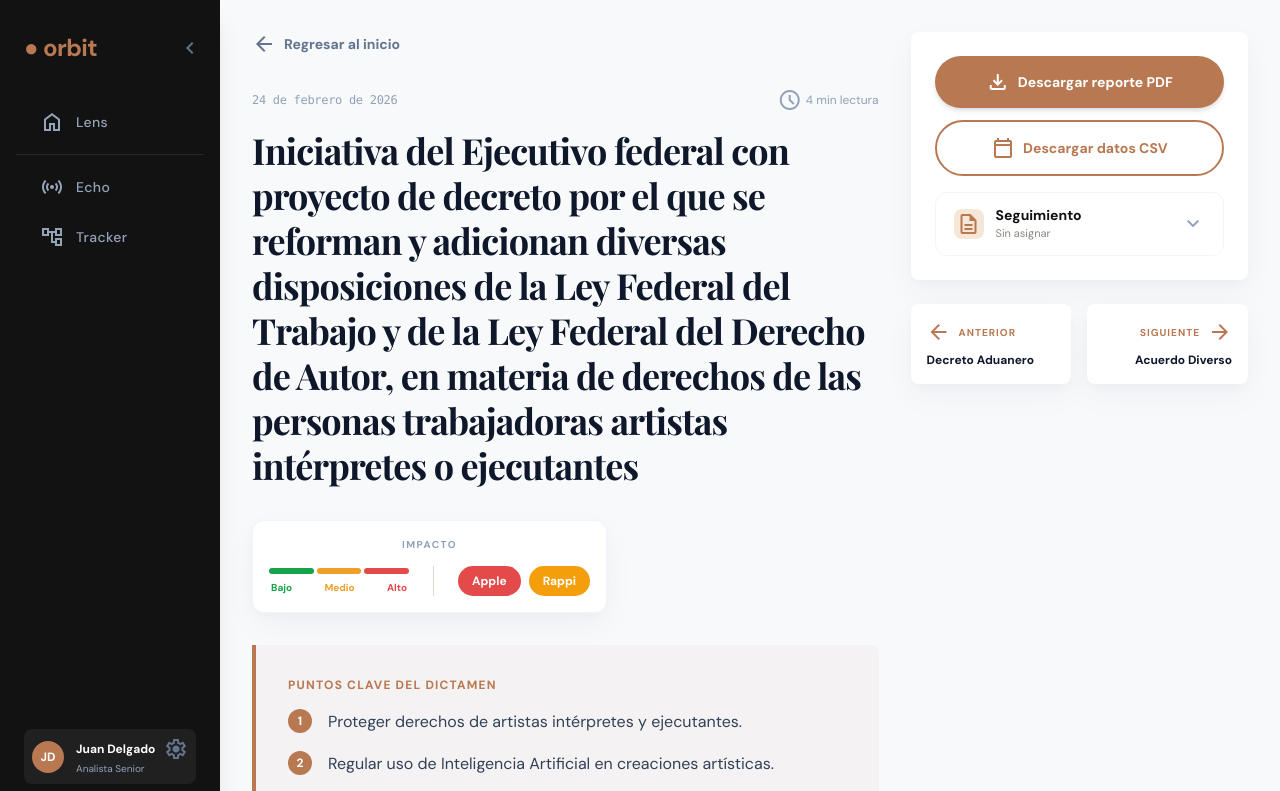
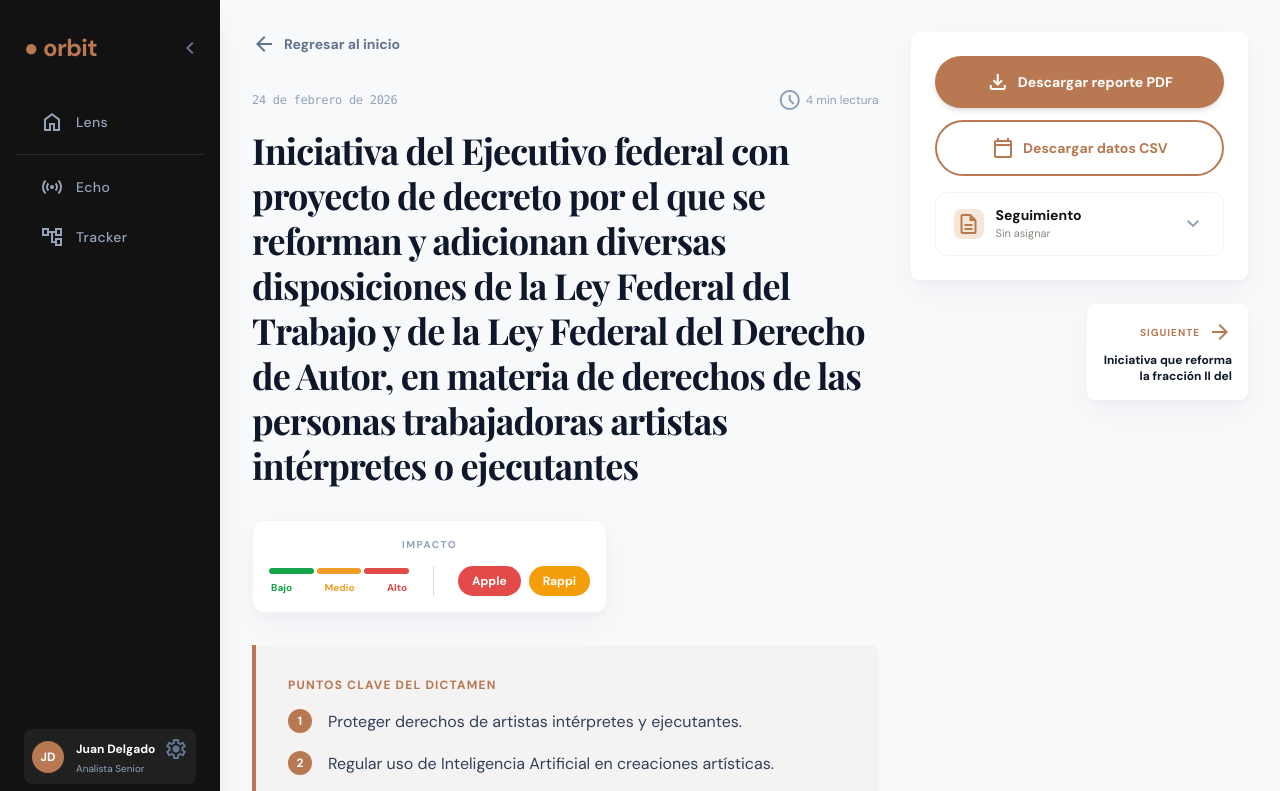
Before and after one commit to mozaikomx/orbit-demo, a Next.js app: page /evento/1 in a window 1280 px wide. Shown: the top 791 px of the page. Built offline with nearby package versions, Linux system fonts and the light colour scheme; a web font is replaced by a local one.

Commit message:
fix: navegación noticias, imagen rota, sesiones invertidas

```diff
--- a/pages/echo.jsx
+++ b/pages/echo.jsx
@@ -52,7 +52,7 @@ const sessions = [
     statusClass: "bg-emerald-50 text-emerald-700",
     org: "Cámara de Diputados",
     title: "A la decimosexta reunión de junta directiva de la Comisión de Infraestructura",
-    href: "/sesion/2",
+    href: "/sesion/3",
   },
   {
     time: "13:00",
@@ -61,7 +61,7 @@ const sessions = [
     statusClass: "bg-[#B87851]/10 text-[#B87851]",
     org: "Senado de la República",
     title: "Reunión de la Comisión de Hacienda y Crédito Público para análisis de ley de egresos",
-    href: "/sesion/3",
+    href: "/sesion/2",
   },
 ];
 
--- a/pages/evento/[id].jsx
+++ b/pages/evento/[id].jsx
@@ -30,10 +30,6 @@ const eventos = {
       { initials: "IND", bg: "bg-slate-50", text: "text-slate-700", name: "INDAUTOR", role: "ÓRGANO DESCONCENTRADO" },
       { initials: "STPS", bg: "bg-blue-50", text: "text-blue-800", name: "STPS", role: "EJECUTIVO FEDERAL" },
     ],
-    prevTitle: "Decreto Aduanero",
-    nextTitle: "Acuerdo Diverso",
-    prevHref: "/lens",
-    nextHref: "/lens",
   },
   "2": {
     date: "24 de febrero de 2026",
@@ -60,10 +56,6 @@ const eventos = {
       { initials: "PRO", bg: "bg-slate-50", text: "text-slate-700", name: "PROFECO", role: "ÓRGANO DESCONCENTRADO" },
       { initials: "SE", bg: "bg-orange-50", text: "text-orange-800", name: "Secretaría de Economía", role: "EJECUTIVO FEDERAL" },
     ],
-    prevTitle: "Ley Niños",
-    nextTitle: "Iniciativa 40 Horas",
-    prevHref: "/lens",
-    nextHref: "/lens",
   },
   "3": {
     date: "24 de febrero de 2026",
@@ -90,10 +82,6 @@ const eventos = {
       { initials: "IFT", bg: "bg-slate-50", text: "text-slate-700", name: "IFT", role: "ÓRGANO AUTÓNOMO" },
       { initials: "SS", bg: "bg-orange-50", text: "text-orange-800", name: "Secretaría de Salud", role: "EJECUTIVO FEDERAL" },
     ],
-    prevTitle: "Acuerdo Comercio Exterior",
-    nextTitle: "Iniciativa Consumidor",
-    prevHref: "/lens",
-    nextHref: "/lens",
   },
 };
 
@@ -107,6 +95,12 @@ export default function EventoDetalle() {
   const [toastVisible, setToastVisible] = useState(false);
 
   const ev = eventos[id];
+  const ids = Object.keys(eventos);
+  const numId = parseInt(id);
+  const prevId = numId > 1 ? String(numId - 1) : null;
+  const nextId = numId < ids.length ? String(numId + 1) : null;
+  const prevEv = prevId ? eventos[prevId] : null;
+  const nextEv = nextId ? eventos[nextId] : null;
 
   if (!ev) {
     return (
@@ -339,20 +333,24 @@ export default function EventoDetalle() {
 
           {/* Navigation Cards */}
           <div className="grid grid-cols-2 gap-4">
-            <Link href={ev.prevHref} className="bg-white p-4 rounded-lg group hover:-translate-y-1 transition-all" style={{ boxShadow: "0 12px 32px rgba(15,23,42,0.04), 0 4px 8px rgba(15,23,42,0.02)" }}>
+            {prevEv ? (
+              <Link href={`/evento/${prevId}`} className="bg-white p-4 rounded-lg group hover:-translate-y-1 transition-all" style={{ boxShadow: "0 12px 32px rgba(15,23,42,0.04), 0 4px 8px rgba(15,23,42,0.02)" }}>
                 <div className="flex items-center gap-2 mb-2" style={{ color: COPPER }}>
                   <span className="material-symbols-outlined text-lg group-hover:-translate-x-1 transition-transform">arrow_back</span>
                   <span className="text-[10px] font-bold uppercase tracking-widest" style={{ fontFamily: "'DM Sans', sans-serif" }}>Anterior</span>
                 </div>
-              <p className="text-xs font-bold text-slate-900 line-clamp-2" style={{ fontFamily: "'DM Sans', sans-serif" }}>{ev.prevTitle}</p>
+                <p className="text-xs font-bold text-slate-900 line-clamp-2" style={{ fontFamily: "'DM Sans', sans-serif" }}>{prevEv.title}</p>
               </Link>
-            <Link href={ev.nextHref} className="bg-white p-4 rounded-lg group hover:-translate-y-1 transition-all text-right" style={{ boxShadow: "0 12px 32px rgba(15,23,42,0.04), 0 4px 8px rgba(15,23,42,0.02)" }}>
+            ) : <div />}
+            {nextEv ? (
+              <Link href={`/evento/${nextId}`} className="bg-white p-4 rounded-lg group hover:-translate-y-1 transition-all text-right" style={{ boxShadow: "0 12px 32px rgba(15,23,42,0.04), 0 4px 8px rgba(15,23,42,0.02)" }}>
                 <div className="flex items-center justify-end gap-2 mb-2" style={{ color: COPPER }}>
                   <span className="text-[10px] font-bold uppercase tracking-widest" style={{ fontFamily: "'DM Sans', sans-serif" }}>Siguiente</span>
                   <span className="material-symbols-outlined text-lg group-hover:translate-x-1 transition-transform">arrow_forward</span>
                 </div>
-              <p className="text-xs font-bold text-slate-900 line-clamp-2" style={{ fontFamily: "'DM Sans', sans-serif" }}>{ev.nextTitle}</p>
+                <p className="text-xs font-bold text-slate-900 line-clamp-2" style={{ fontFamily: "'DM Sans', sans-serif" }}>{nextEv.title}</p>
               </Link>
+            ) : <div />}
           </div>
 
           {/* Toast */}
--- a/pages/lens.jsx
+++ b/pages/lens.jsx
@@ -24,7 +24,7 @@ const carouselCards = [
     summary: "Busca sancionar conductas como difusión de contenido íntimo sin consentimiento en plataformas...",
   },
   {
-    img: "https://lh3.googleusercontent.com/aida-public/AB6AXuBTIDVMNtsIDcGdyTwGon0SEfEVG7DhQWDffKb69fzWN5lwAFZJzJ5QrBy-DbsYmS2FBKVL4dcfbMp7XoBzqVPKcjGQNA5S_JFo9R3tOuM_PR-dyPP18Av62MHYKsWZ8OXe4NNUDKIh1CRujBq_L0fgfpxUinXsEHPM6YAl4Id6d8UGVH32K6u7XIULhJgVPM4-uFIktc-A5NG5QASs",
+    img: "https://images.unsplash.com/photo-1556742049-0cfed4f6a45d?w=800&q=80",
     tag: "CONSUMIDOR",
     date: "24 feb 2026 · Gaceta Parlamentaria",
     title: "Iniciativa obliga a plataformas de e-commerce a garantizar atención humana",
```
Lines whose indentation alone changed are shown as unchanged.
